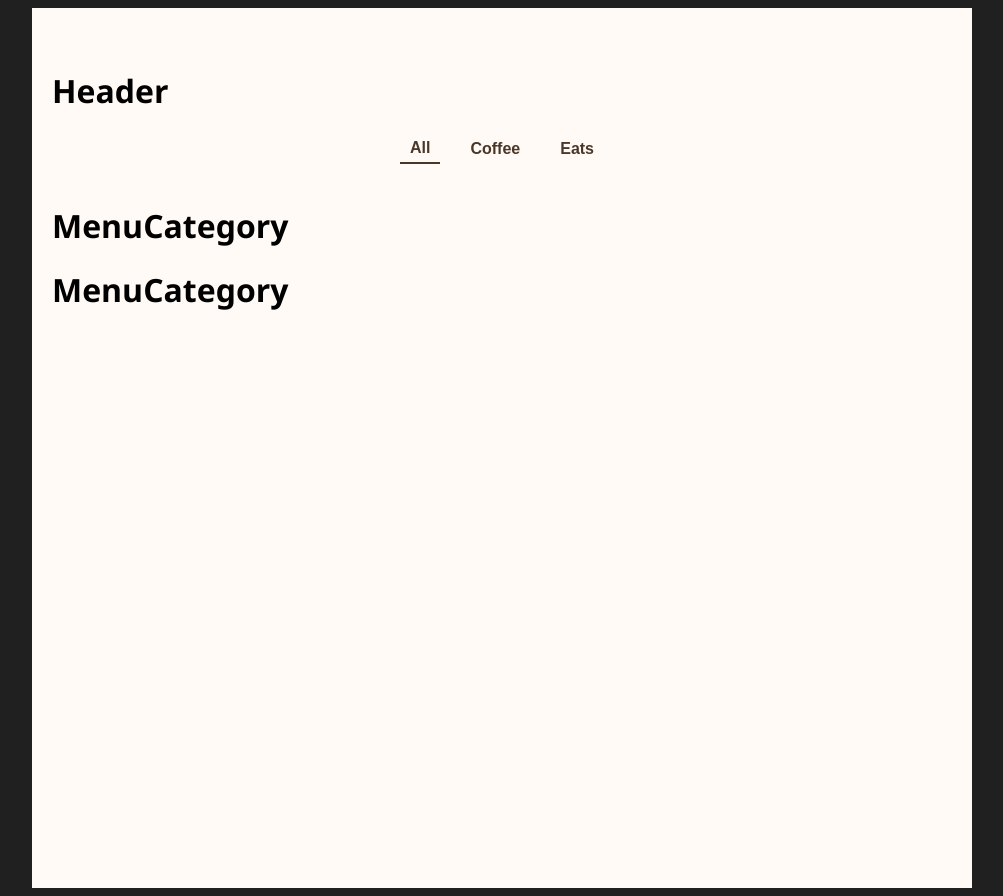
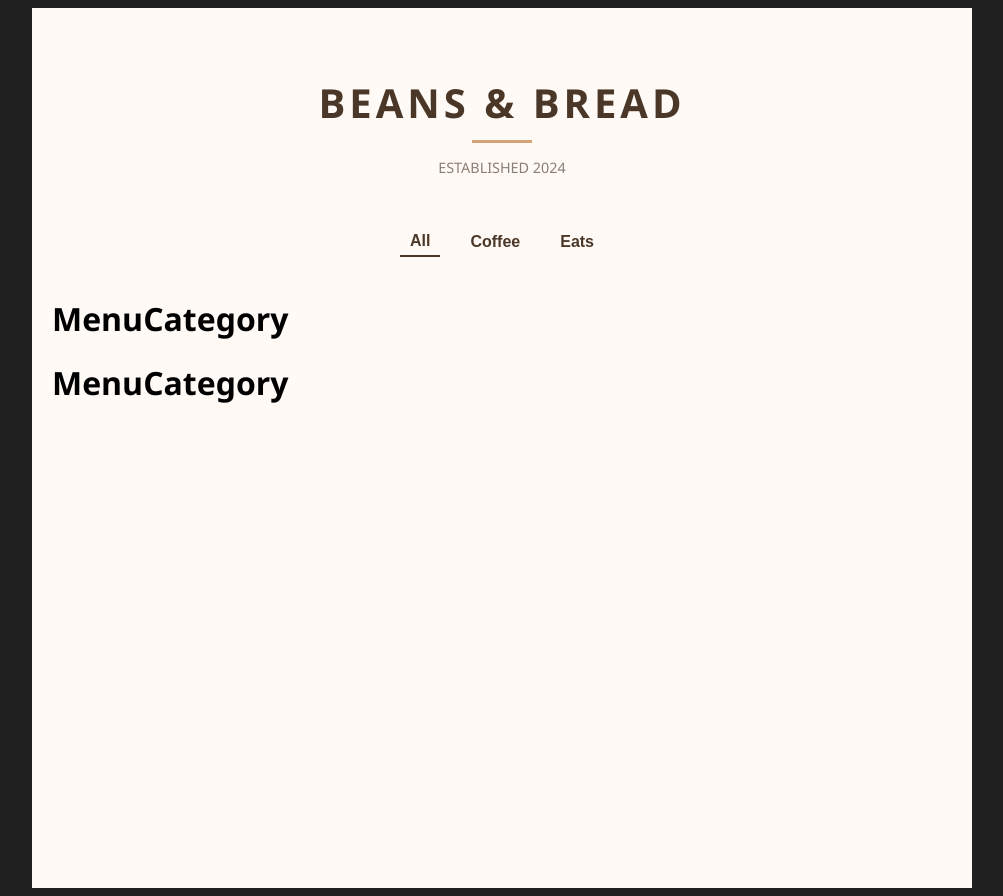
Before and after one commit to ASuarez18/cafe-website, a React (Vite) app: page / in a window 1280 px wide. Shown: the whole page, without its empty margins (138-1141 px from the left). Built offline with nearby package versions, Linux system fonts and the light colour scheme.

Commit message:
mako has some header task

```diff
--- a/src/components/Header.jsx
+++ b/src/components/Header.jsx
@@ -2,7 +2,11 @@ import React from 'react'
 
 // 1. Mako
 const Header = ({ name, tagline }) => (
-  <h1>Header</h1>
+ <header className="header">
+    <h1 className="title">{name}</h1>
+    <div className="divider"></div>
+    <p className="tagline">{tagline}</p>
+  </header>
 );
 
 export default Header
```
